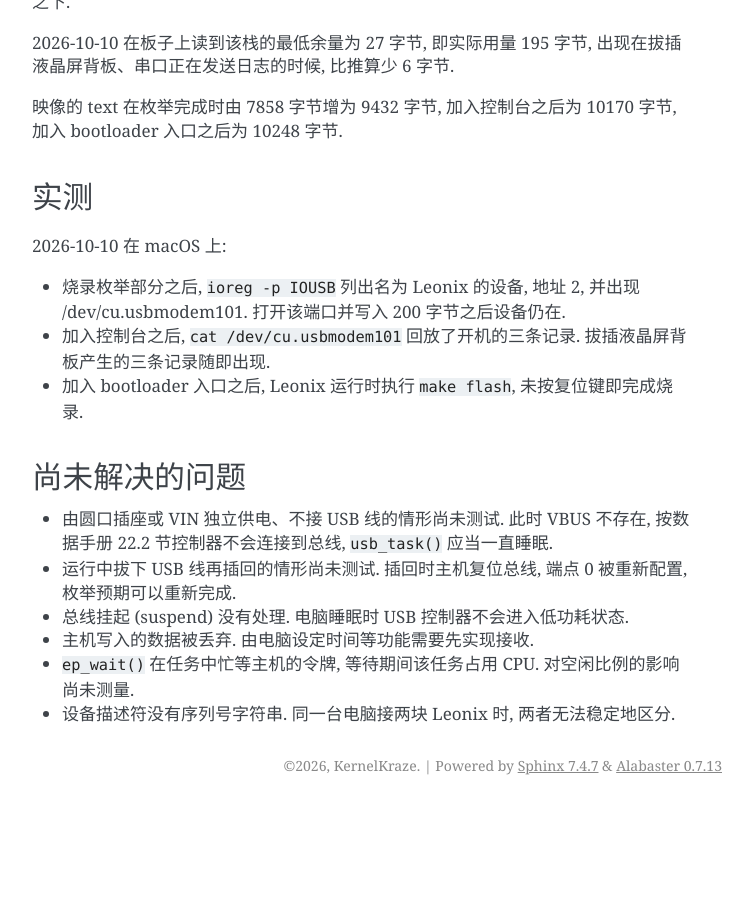
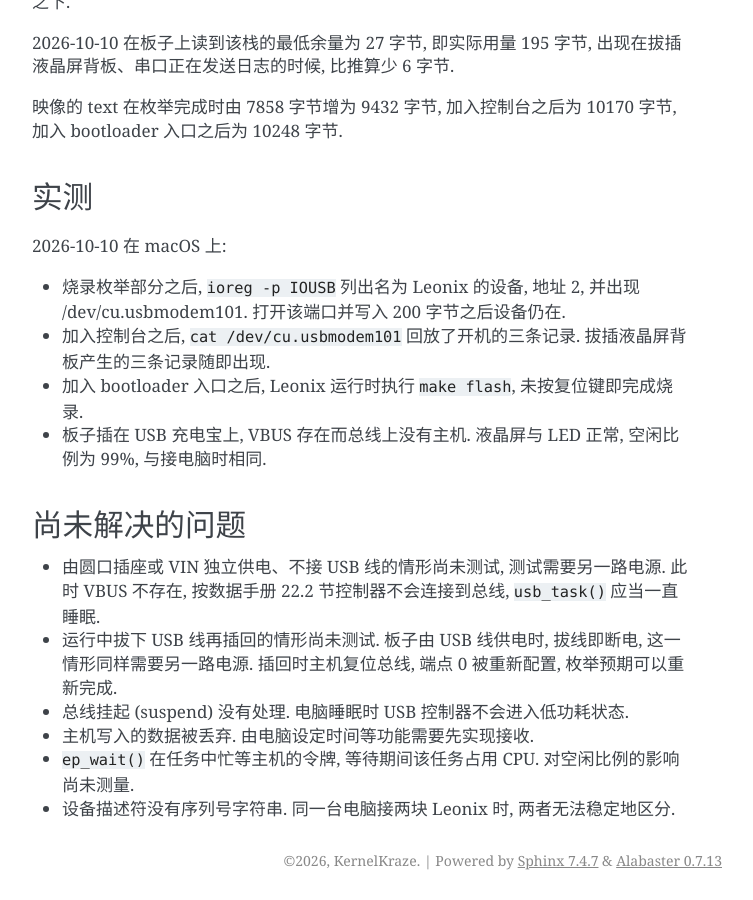
Before and after one commit to w3ngzv/Leonix, a Sphinx documentation site: the page built from Documentation/notes/usb.rst, in a window 1280 px wide and 900 px high, scrolled down 4037 px. Shown: the whole window, without its empty margins (388-1141 px from the left). Built offline with Sphinx 7.4.7, drawn with Linux system fonts in a browser that asks for light colours; before the commit the page ends 4842 px from its top, so only the background shows below that.

Commit message:
Documentation: 记录 USB 充电宝供电下的运行结果
板子插在充电宝上时 VBUS 存在而总线上没有主机, usb.rst 原先把这一情形
与独立供电归为同一项未测项目. 两者对 USB 控制器的条件不同, 前者已在
板上确认, 后者与运行中拔插 USB 线都需要另一路电源才能测试.

Signed-off-by: KernelKraze <admin@mail.go1.qzz.io>

```diff
--- a/Documentation/notes/usb.rst
+++ b/Documentation/notes/usb.rst
@@ -211,15 +211,19 @@ bootloader 的端口出现, 然后运行 avrdude. 端口在 1 秒内没有消失
   液晶屏背板产生的三条记录随即出现.
 - 加入 bootloader 入口之后, Leonix 运行时执行 ``make flash``, 未按复位键
   即完成烧录.
+- 板子插在 USB 充电宝上, VBUS 存在而总线上没有主机. 液晶屏与 LED 正常,
+  空闲比例为 99%, 与接电脑时相同.
 
 
 尚未解决的问题
 ==============
 
-- 由圆口插座或 VIN 独立供电、不接 USB 线的情形尚未测试. 此时 VBUS 不存在,
-  按数据手册 22.2 节控制器不会连接到总线, ``usb_task()`` 应当一直睡眠.
-- 运行中拔下 USB 线再插回的情形尚未测试. 插回时主机复位总线,
-  端点 0 被重新配置, 枚举预期可以重新完成.
+- 由圆口插座或 VIN 独立供电、不接 USB 线的情形尚未测试, 测试需要另一路
+  电源. 此时 VBUS 不存在, 按数据手册 22.2 节控制器不会连接到总线,
+  ``usb_task()`` 应当一直睡眠.
+- 运行中拔下 USB 线再插回的情形尚未测试. 板子由 USB 线供电时, 拔线即断电,
+  这一情形同样需要另一路电源. 插回时主机复位总线, 端点 0 被重新配置,
+  枚举预期可以重新完成.
 - 总线挂起 (suspend) 没有处理. 电脑睡眠时 USB 控制器不会进入低功耗状态.
 - 主机写入的数据被丢弃. 由电脑设定时间等功能需要先实现接收.
 - ``ep_wait()`` 在任务中忙等主机的令牌, 等待期间该任务占用 CPU. 对空闲
```
Also changed, not shown: 2 other files.
